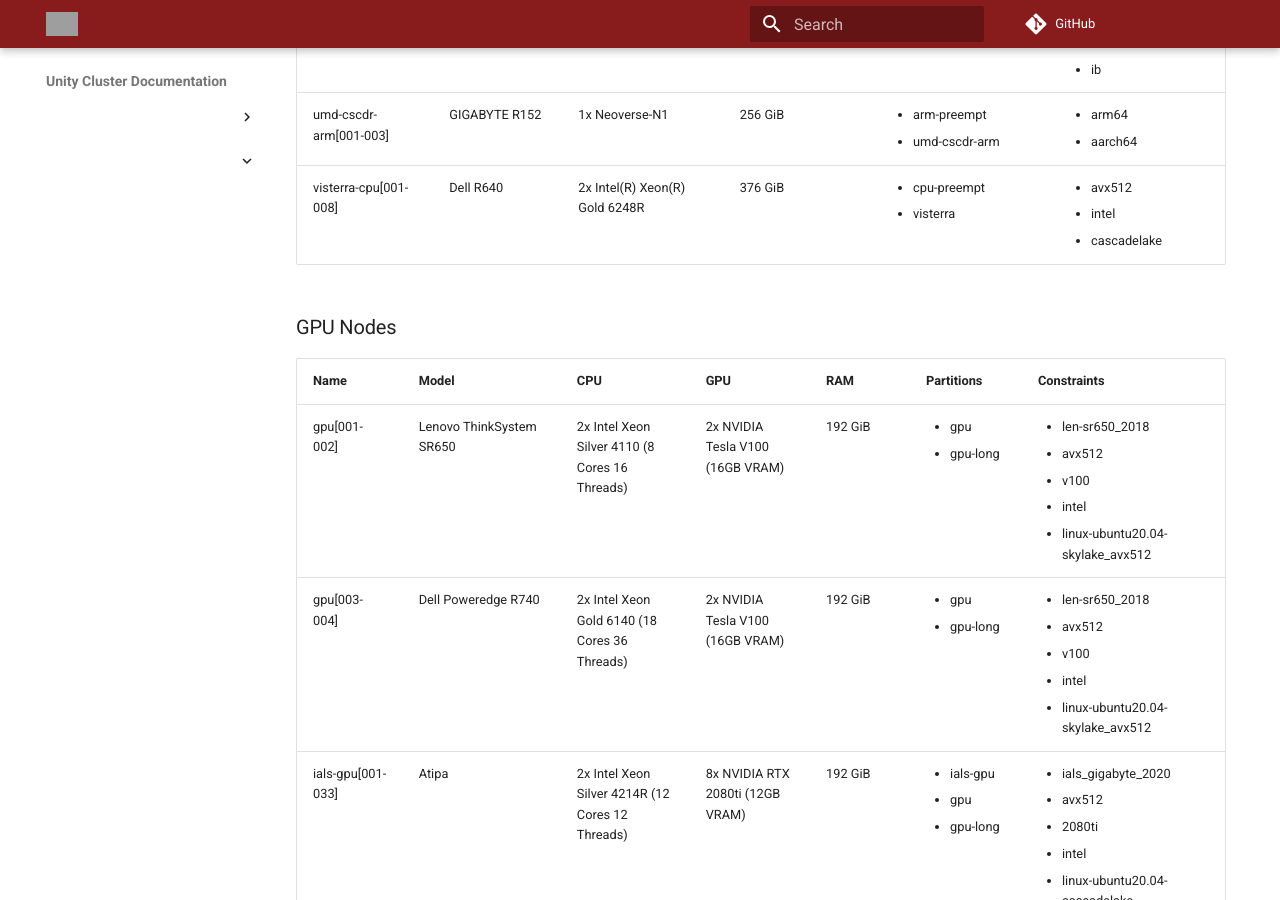
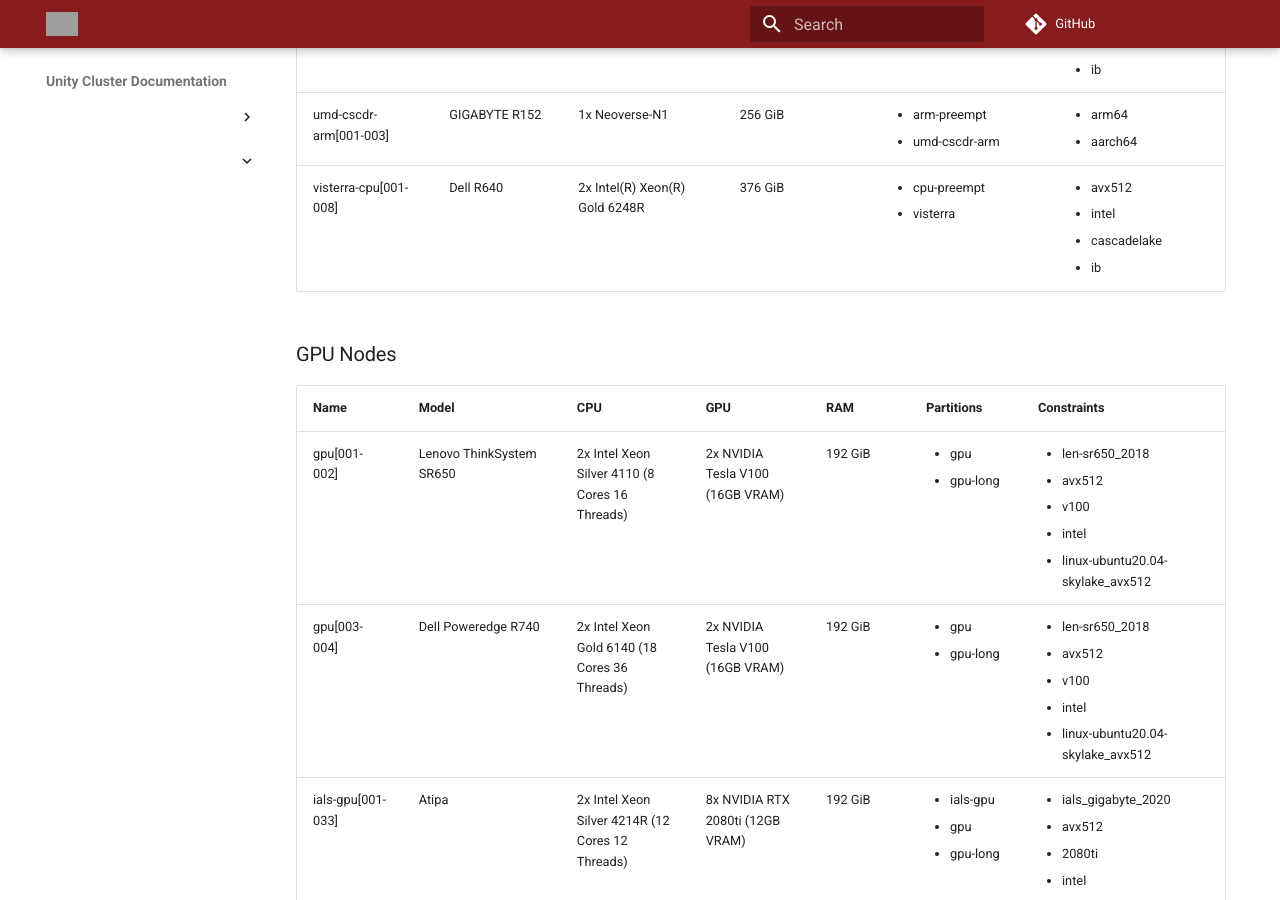
Before and after one commit to UMass-RC/unity-docs, an MkDocs documentation site: the page built from docs/technical/nodelist.md, in a window 1280 px wide and 900 px high, scrolled down 2717 px. Built offline with MkDocs 1.6.1 and Material for MkDocs 9.7.7, drawn with Linux system fonts in a browser that asks for light colours; comment, search, counter and statistics services are not loaded; grey boxes are pictures that could not be loaded.

```diff
--- a/sheets-to-md/output/cpu-nodes.md
+++ b/sheets-to-md/output/cpu-nodes.md
@@ -17,4 +17,4 @@
 | uri-cpu[046-047]          | PowerNV 8335-GTH         | POWER9 (32 Cores, 128 Threads)                    | 256 GiB                                    | <ul><li>uri-power9</li><ul>                                                                                           | <ul><li>power9le</li><li>altivec</li><li>ppc64le</li></ul>                                                        |
 | umd-cscdr-cpu[001-053]    | GIGABYTE H262            | 2x Intel Xeon(R) Platinum 8352Y (64 Cores)        | 256 GiB                                    | <ul><li>cpu-preempt</li><li>umd-cscdr-cpu</li>                                                                        | <ul><li>avx512</li><li>intel</li><li>linux-ubuntu20.04-icelake</li><li>ib</li></ul>                               |
 | umd-cscdr-arm[001-003]    | GIGABYTE R152            | 1x Neoverse-N1                                    | 256 GiB                                    | <ul><li>arm-preempt</li><li>umd-cscdr-arm</li>                                                                        | <ul><li>arm64</li><li>aarch64</li></ul>                                                                           |
-| visterra-cpu[001-008]     | Dell R640                | 2x Intel(R) Xeon(R) Gold 6248R                    | 376 GiB                                    | <ul><li>cpu-preempt</li><li>visterra</li></ul>                                                                        | <ul><li>avx512</li><li>intel</li><li>cascadelake</li></ul>                                                        |
+| visterra-cpu[001-008]     | Dell R640                | 2x Intel(R) Xeon(R) Gold 6248R                    | 376 GiB                                    | <ul><li>cpu-preempt</li><li>visterra</li></ul>                                                                        | <ul><li>avx512</li><li>intel</li><li>cascadelake</li><li>ib</li></ul>                                                        |
```
